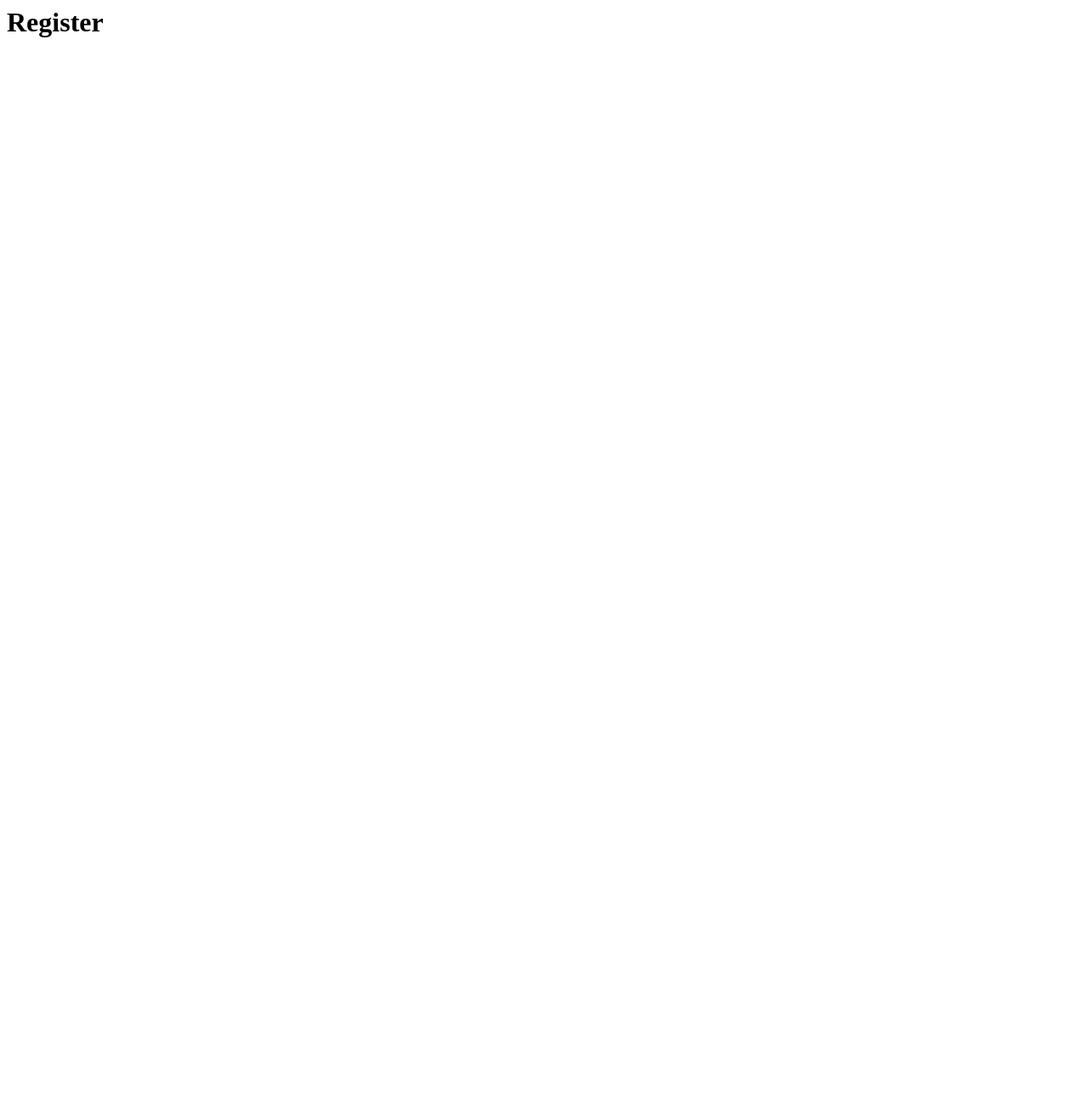
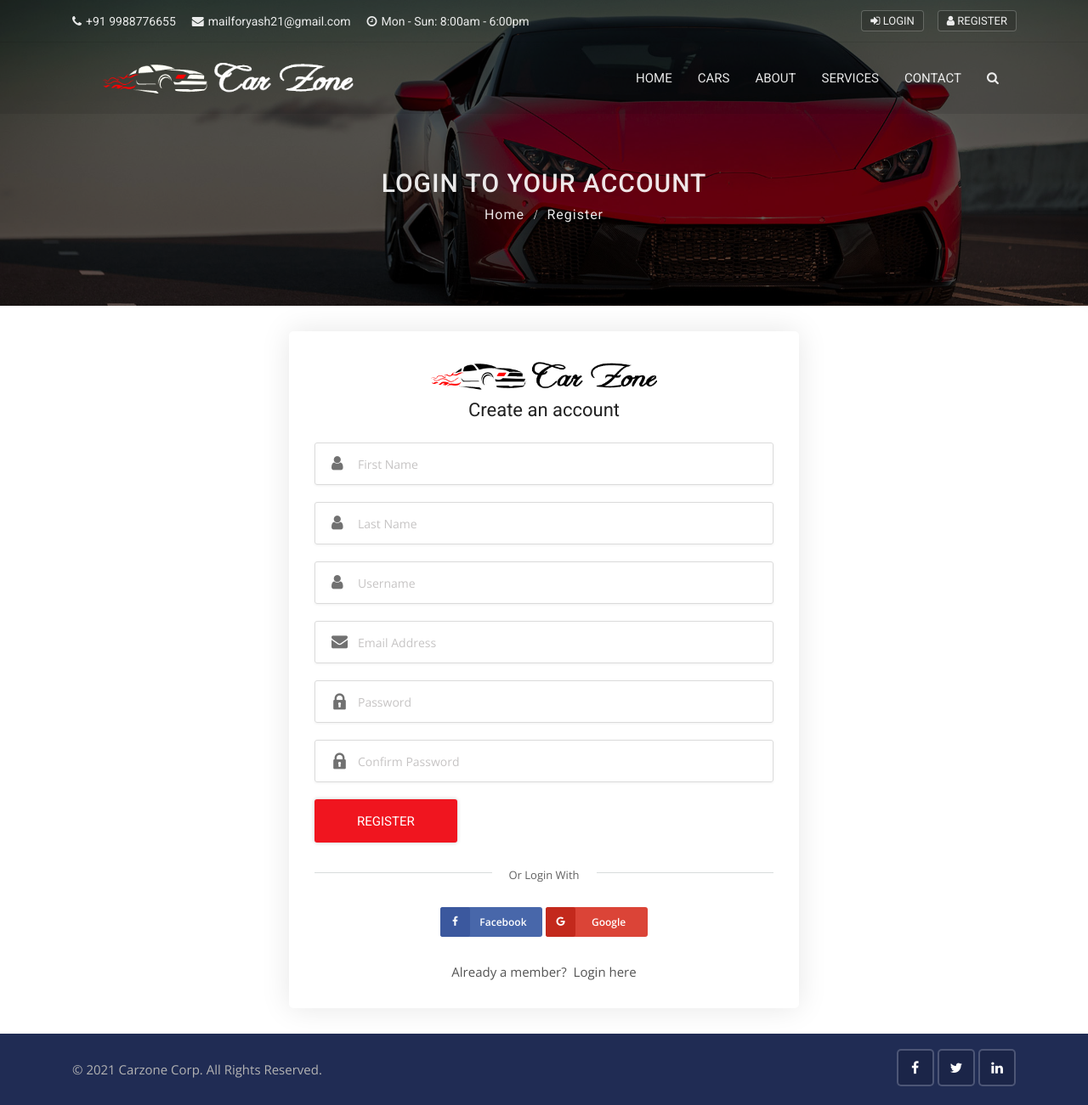
Before and after one commit to yashpatel-py/Cars_Zone, a Django app: page /accounts/register in a window 1280 px wide. Before the commit the page is almost empty. Shown: the whole page at 85% size. Before the commit the page ends 44 px from the top, so only its background shows below. Run offline with Django 3.2, Linux system fonts and the light colour scheme; some libraries are stand-ins or nearby versions.

Commit message:
added csrf token in all forms

```diff
--- a/accounts/views.py
+++ b/accounts/views.py
@@ -5,6 +5,8 @@ def login(request):
     return render(request, 'accounts/login.html')
 
 def register(request):
+    if request.method == 'POST':
+        print(request.POST)
     return render(request, 'accounts/register.html')
 
 def dashboard(request):
--- a/templates/accounts/login.html
+++ b/templates/accounts/login.html
@@ -27,13 +27,14 @@
                         </a>
                     </div>
                     <h3>Sign into your account</h3>
-                    <form action="#" method="GET">
+                    <form action="{% url 'login' %}" method="post">
+                        {% csrf_token %}
                         <div class="form-group form-box">
                             <input type="email" name="email" class="input-text" placeholder="Email Address" required>
                             <i class="flaticon-mail"></i>
                         </div>
                         <div class="form-group form-box">
-                            <input type="password" name="Password" class="input-text" placeholder="Password" required>
+                            <input type="password" name="password" class="input-text" placeholder="Password" required>
                             <i class="flaticon-lock"></i>
                         </div>
                         <div class="form-group mb-0 clearfix">
--- a/templates/accounts/register.html
+++ b/templates/accounts/register.html
@@ -1 +1,74 @@
-<h1>Register</h1>
+{% extends 'base.html' %}
+
+{% load static %}
+
+{% block content %}
+
+<div class="sub-banner overview-bgi">
+    <div class="container breadcrumb-area">
+        <div class="breadcrumb-areas">
+            <h1>Login To Your Account</h1>
+            <ul class="breadcrumbs">
+                <li><a href="{% url 'home' %}">Home</a></li>
+                <li class="active">Register</li>
+            </ul>
+        </div>
+    </div>
+</div>
+
+<div class="contact-section">
+    <div class="container">
+        <div class="row">
+            <div class="col-lg-12 col-md-12">
+                <div class="form-section">
+                    <div class="logo-2">
+                        <a href="index.html">
+                            <img src="{% static 'img/logos/black-logo.png' %}" alt="logo">
+                        </a>
+                    </div>
+                    <h3>Create an account</h3>
+                    <form action="{% url 'register' %}" method="post">
+                        {% csrf_token %}
+                        <div class="form-group form-box">
+                            <input type="text" name="firstname" class="input-text" placeholder="First Name" required>
+                            <i class="fa fa-user"></i>
+                        </div>
+                        <div class="form-group form-box">
+                            <input type="text" name="lastname" class="input-text" placeholder="Last Name" required>
+                            <i class="fa fa-user"></i>
+                        </div>
+                        <div class="form-group form-box">
+                            <input type="text" name="username" class="input-text" placeholder="Username" required>
+                            <i class="fa fa-user"></i>
+                        </div>
+                        <div class="form-group form-box">
+                            <input type="email" name="email" class="input-text" placeholder="Email Address" required>
+                            <i class="flaticon-mail"></i>
+                        </div>
+                        <div class="form-group form-box">
+                            <input type="password" name="password" class="input-text" placeholder="Password" required>
+                            <i class="flaticon-lock"></i>
+                        </div>
+                        <div class="form-group form-box">
+                            <input type="password" name="confirm_password" class="input-text" placeholder="Confirm Password" required>
+                            <i class="flaticon-lock"></i>
+                        </div>
+                        <div class="form-group mb-0 clearfix">
+                            <button type="submit" class="btn-md btn-theme float-left">Register</button>
+                        </div>
+                        <div class="extra-login clearfix">
+                            <span>Or Login With</span>
+                        </div>
+                        <div class="clearfix"></div>
+                        <ul class="social-list">
+                            <li><a href="#" class="facebook-bg"><i class="fa fa-facebook facebook-i"></i><span>Facebook</span></a></li>
+                            <li><a href="#" class="google-bg"><i class="fa fa-google google-i"></i><span>Google</span></a></li>
+                        </ul>
+                    </form>
+                    <p>Already a member? <a href="{% url 'login' %}" class="thembo"> Login here</a></p>
+                </div>
+            </div>
+        </div>
+    </div>
+</div>
+{% endblock content %}
```
